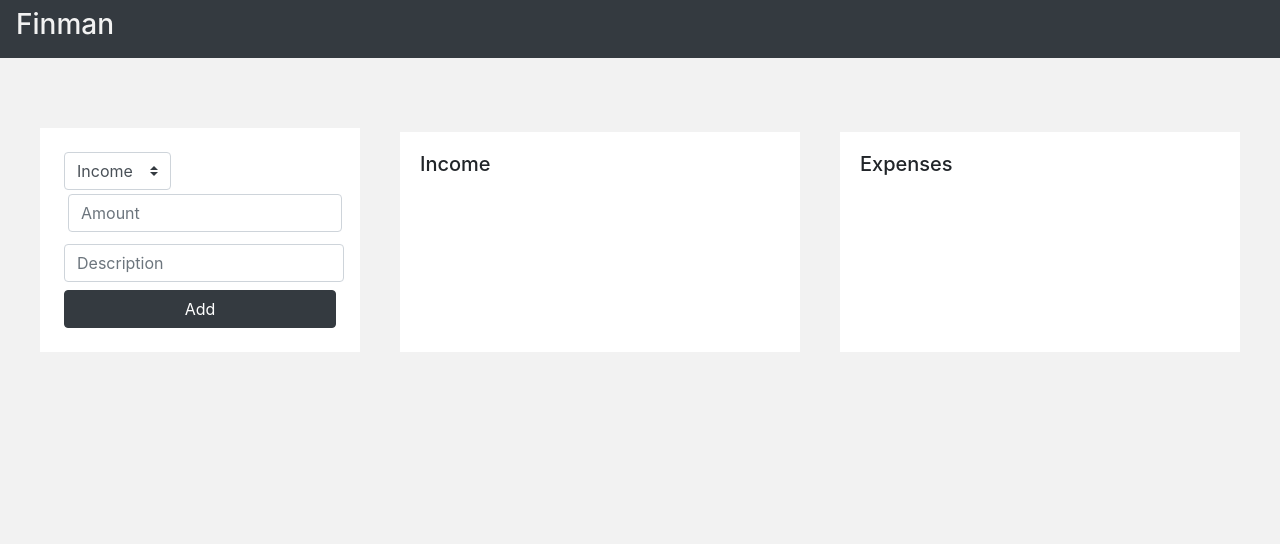
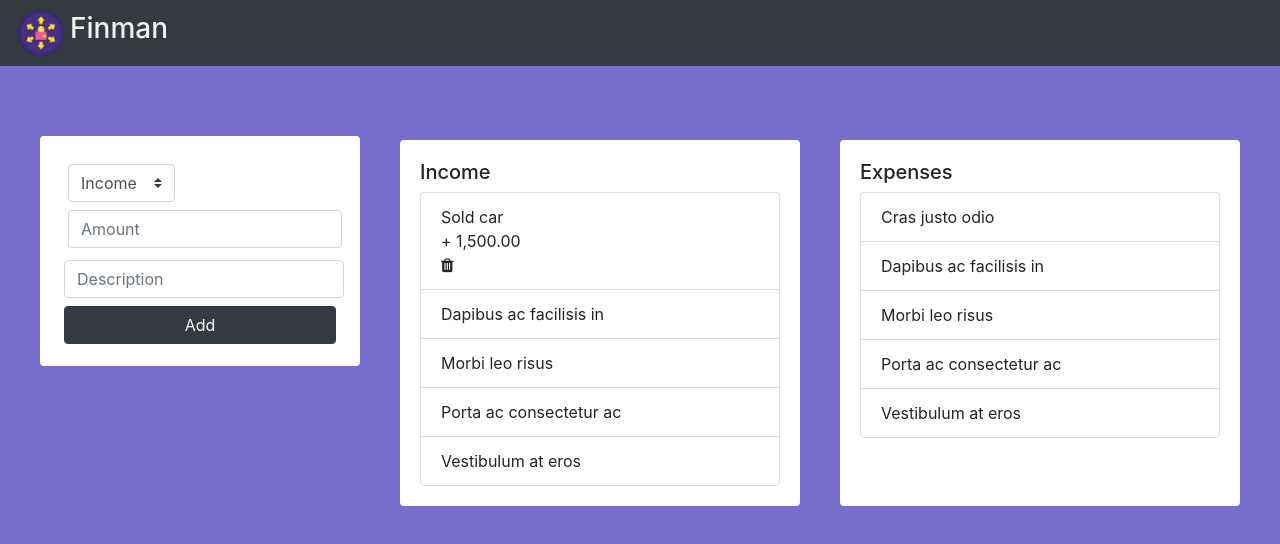
Before and after one commit to rutikwankhade/Finman, a plain HTML site: page index.html in a window 1280 px wide. Drawn offline with nearby package versions, Linux system fonts and the light colour scheme.

Commit message:
added icon

```diff
--- a/index.html
+++ b/index.html
@@ -4,19 +4,21 @@
     <meta charset="UTF-8">
     <meta name="viewport" content="width=device-width, initial-scale=1.0">
     <link rel="stylesheet" href="https://stackpath.bootstrapcdn.com/bootstrap/4.4.1/css/bootstrap.min.css" integrity="sha384-Vkoo8x4CGsO3+Hhxv8T/Q5PaXtkKtu6ug5TOeNV6gBiFeWPGFN9MuhOf23Q9Ifjh" crossorigin="anonymous">
+    <link rel="stylesheet" href="https://cdnjs.cloudflare.com/ajax/libs/font-awesome/4.7.0/css/font-awesome.min.css">
+
     <link rel="stylesheet" href="style.css">
 
     <title>Finman</title>
 </head>
 <body>
     <nav class="navbar navbar-dark bg-dark">
-        <h3>Finman</h3>
+        <div class="form-inline"><img src="icons/expenses.png" class="icon mr-1"><h3>Finman</h3></div>
       </nav>
    <div class="main-container ">
        <div class="box input-data">
             <div class="flex-col">
                 <div class="form-inline m-1">
-                  <select class="custom-select  select" id="inlineFormCustomSelect">
+                  <select class="custom-select  select m-1" id="inlineFormCustomSelect">
                         <option>Income</option>
                         <option>Expense</option>
                   </select>
@@ -35,11 +37,32 @@
 
         <div class="box box-lg mt-4">
 <h5 class="center">Income</h5>
+<ul class="list-group">
+    <li class="list-group-item">
+        <div class="item__description">Sold car</div>
+        <div class="right clearfix">
+            <div class="item__value">+ 1,500.00</div>
+            <div class="item__delete">
+                <i class="fa fa-trash right" aria-hidden="true"></i>
 
+            </div>
+        </div>
+    </li>
+    <li class="list-group-item">Dapibus ac facilisis in</li>
+    <li class="list-group-item">Morbi leo risus</li>
+    <li class="list-group-item">Porta ac consectetur ac</li>
+    <li class="list-group-item">Vestibulum at eros</li>
+  </ul>
         </div>
         <div class="box box-lg mt-4">
 <h5>Expenses</h5>
-
+<ul class="list-group">
+    <li class="list-group-item">Cras justo odio</li>
+    <li class="list-group-item">Dapibus ac facilisis in</li>
+    <li class="list-group-item">Morbi leo risus</li>
+    <li class="list-group-item">Porta ac consectetur ac</li>
+    <li class="list-group-item">Vestibulum at eros</li>
+  </ul>
         </div>
 
 
--- a/style.css
+++ b/style.css
@@ -1,5 +1,5 @@
 body{margin:0px;
-    background-color: #f2f2f2;
+    background-color: #796dce;
 padding:0px;}
 .title{height:50px;
     color:#ffffff;
@@ -14,11 +14,15 @@ background-color:#f2f434;}
     margin-top:50px;
 
 }
+.icon{width:50px;
+height:50px;
+}
 .input-amount{width:100px;}
 
 
 .input-data{align-items: center;
-justify-content: center;}
+justify-content: center;
+height:230px;}
 
 .flex-col{display:flex;
 flex-direction: column;}
@@ -28,7 +32,8 @@ flex-direction: column;}
 .box{background-color: #ffffff;
 margin:20px;
 padding:20px;
-width:320px;}
+width:320px;
+border-radius:4px;}
 
 
 .box-lg{width:400px;}
```
Also changed, not shown: icons/expenses.png (added), 1 other file.
